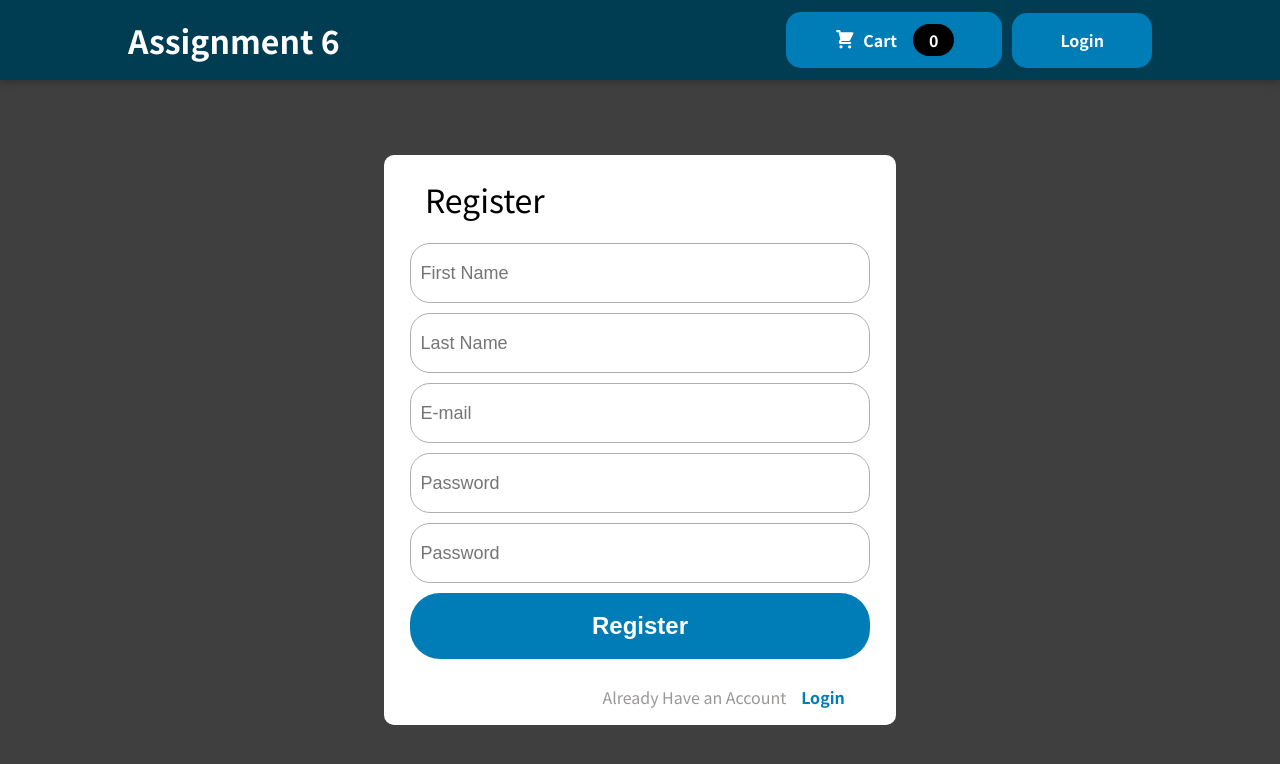
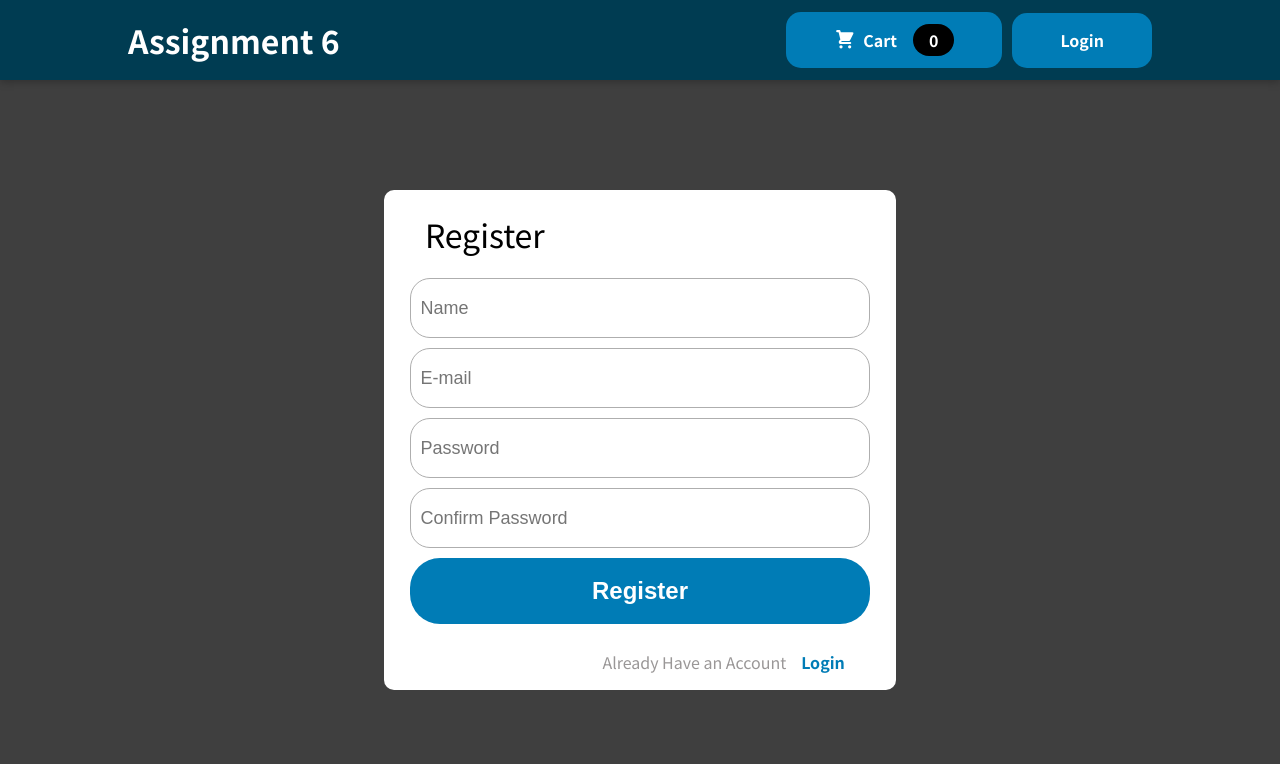
Before and after one commit to dev-ashokmanjhu/Assignment-6-Shopping-Cart-With-Login-and-Signup, a React (Vite) app: page /register in a window 1280 px wide. Shown: the top 764 px of the page. Built offline with nearby package versions, Linux system fonts and the light colour scheme.

Commit message:
update register form input

```diff
--- a/src/AuthPages/Register.jsx
+++ b/src/AuthPages/Register.jsx
@@ -6,20 +6,13 @@ import { Link } from "react-router-dom";
 const Register = () => {
   const formik = useFormik({
     initialValues: {
-      firstName: "",
-      lastName: "",
+      Name: "",
       email: "",
       password: "",
       confirm_password: "",
     },
     validationSchema: Yup.object({
-      firstName: Yup.string()
-        .matches(
-          /^([A-Za-z\u00C0-\u00D6\u00D8-\u00f6\u00f8-\u00ff\s]*)$/gi,
-          "Name can only contain Latin letters."
-        )
-        .required("Required"),
-      lastName: Yup.string()
+      Name: Yup.string()
         .matches(
           /^([A-Za-z\u00C0-\u00D6\u00D8-\u00f6\u00f8-\u00ff\s]*)$/gi,
           "Name can only contain Latin letters."
@@ -37,8 +30,7 @@ const Register = () => {
       email: Yup.string().email("Invalid email address").required("Required"),
     }),
     onSubmit: (values, actios) => {
-      //   window.alert(JSON.stringify(values, null, 2));
-      console.log(values);
+      window.alert(JSON.stringify(values, null, 2));
       actios.resetForm();
     },
   });
@@ -49,30 +41,16 @@ const Register = () => {
         <form className="form" onSubmit={formik.handleSubmit}>
           <div>
             <input
-              id="firstName"
-              name="firstName"
-              type="firstName"
+              id="Name"
+              name="Name"
+              type="text"
               onChange={formik.handleChange}
               onBlur={formik.handleBlur}
-              value={formik.values.firstName}
-              placeholder="First Name"
+              value={formik.values.Name}
+              placeholder="Name"
             />
-            {formik.touched.firstName && formik.errors.firstName ? (
-              <div className="errorMessage">{formik.errors.firstName}</div>
-            ) : null}
-          </div>
-          <div>
-            <input
-              id="lastName"
-              name="lastName"
-              type="lastName"
-              onChange={formik.handleChange}
-              onBlur={formik.handleBlur}
-              value={formik.values.lastName}
-              placeholder="Last Name"
-            />
-            {formik.touched.lastName && formik.errors.lastName ? (
-              <div className="errorMessage">{formik.errors.lastName}</div>
+            {formik.touched.Name && formik.errors.Name ? (
+              <div className="errorMessage">{formik.errors.Name}</div>
             ) : null}
           </div>
           <div>
@@ -111,7 +89,7 @@ const Register = () => {
               onChange={formik.handleChange}
               onBlur={formik.handleBlur}
               value={formik.values.confirm_password}
-              placeholder="Password"
+              placeholder="Confirm Password"
             />
             {formik.touched.confirm_password &&
             formik.errors.confirm_password ? (
```
